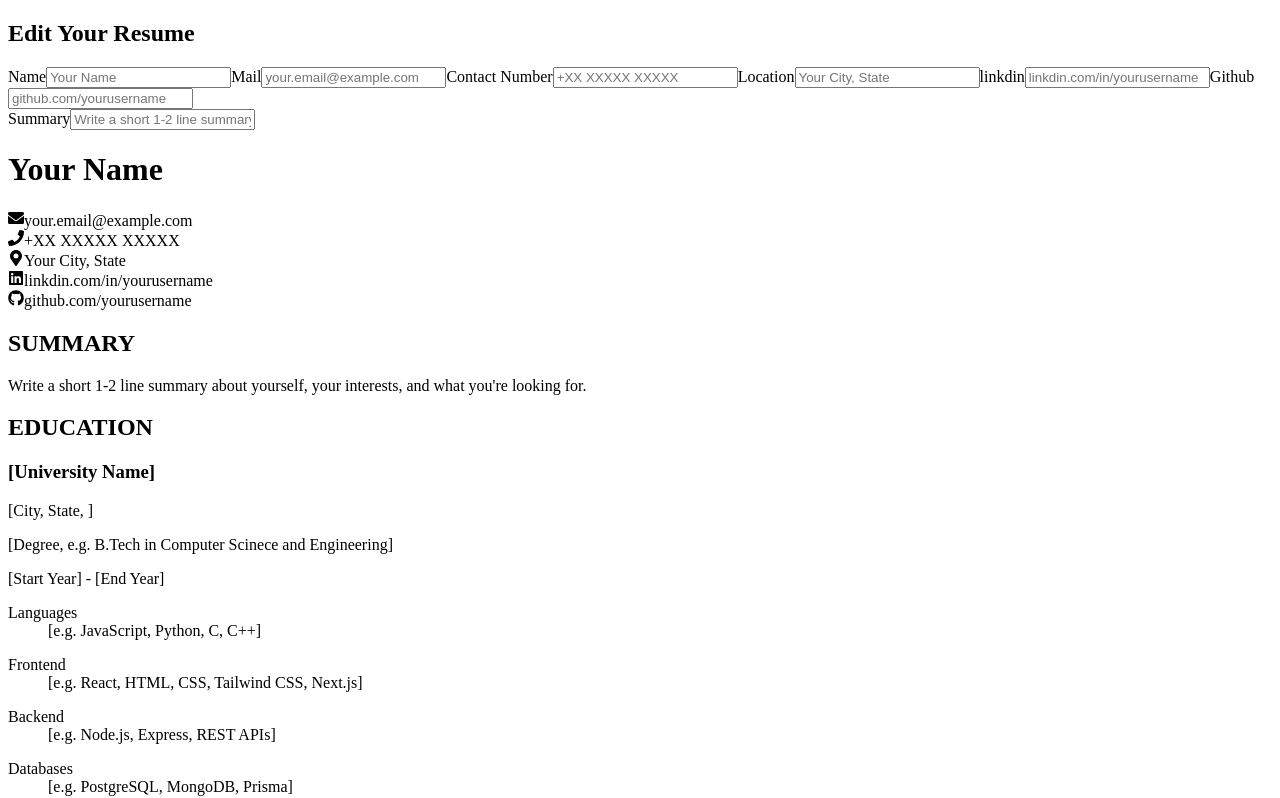
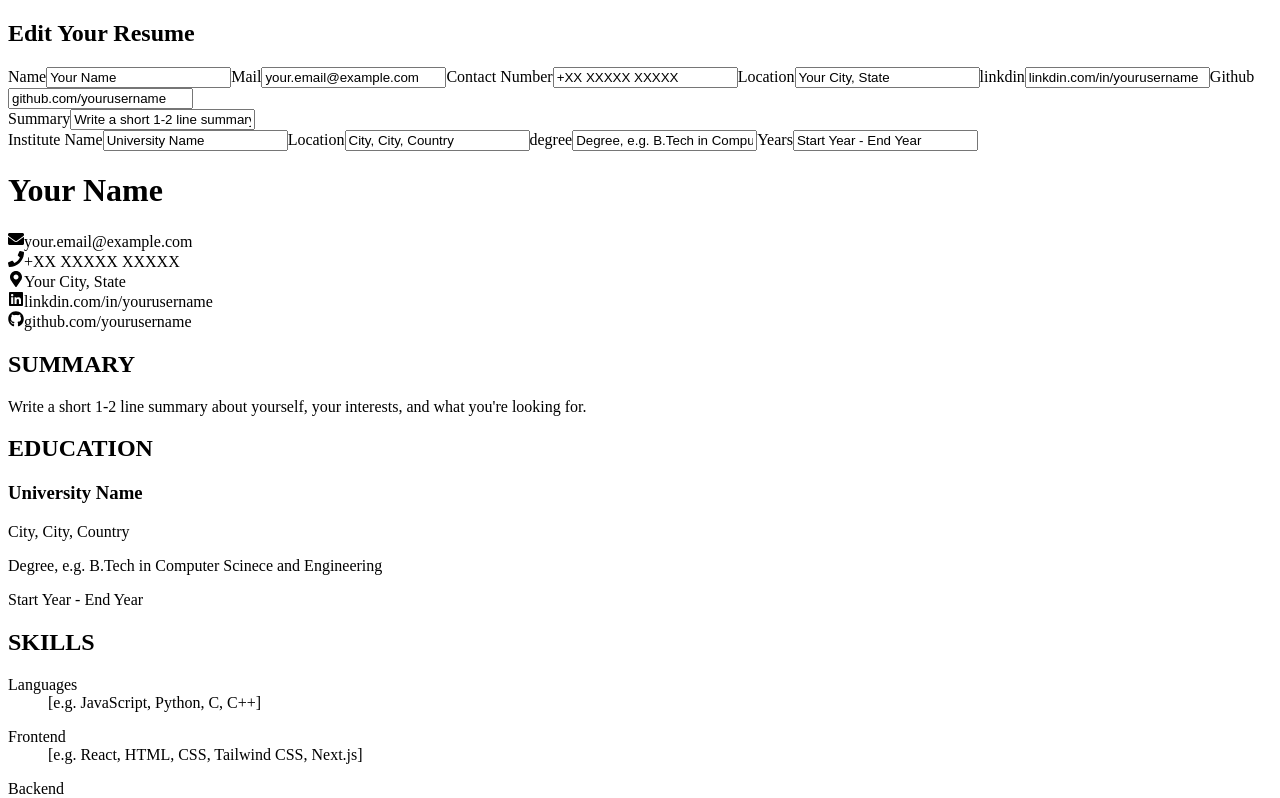
Before and after one commit to akshat-tyagi1/cvv-application, a React (Vite) app: page / in a window 1280 px wide. Shown: the top 798 px of the page. Built offline with nearby package versions, Linux system fonts and the light colour scheme.

Commit message:
feat: add education form

```diff
--- a/src/App.jsx
+++ b/src/App.jsx
@@ -24,12 +24,9 @@ function App() {
     {
       id: crypto.randomUUID(),
       name: "University Name",
-      city: "City",
-      state: "State",
-      county: "Country",
+      location: "City, City, Country",
       degree: "Degree, e.g. B.Tech in Computer Scinece and Engineering",
-      startYear: "Start Year",
-      endYear: "End Year",
+      years: "Start Year - End Year",
     },
   ]);
 
@@ -172,7 +169,7 @@ function App() {
 
   return (
     <div>
-      <Sidebar generalInfo={generalInfo} setGeneralInfo={setGeneralInfo} summary={summary} setSummary={setSummary}/>
+      <Sidebar generalInfo={generalInfo} setGeneralInfo={setGeneralInfo} summary={summary} setSummary={setSummary} education={education} setEducation={setEducation}/>
       <GeneralInfo generalInfo={generalInfo} />
       <Summary summary={summary} />
       <Education education={education} />
--- a/src/components/education.jsx
+++ b/src/components/education.jsx
@@ -5,19 +5,19 @@ function Education({ education }) {
 
       <div>
         {education.map(
-          ({ id, name, city, state, country, degree, startYear, endYear }) => (
+          ({ id, name, location, degree, years }) => (
             <article className="entry" key={id}>
               <div className="entry-header">
-                <h3>[{name}]</h3>
+                <h3>{name}</h3>
                 <span>
-                  [{city}, {state}, {country}]
+                  {location}
                 </span>
               </div>
 
               <div className="entry-details">
-                <p>[{degree}]</p>
+                <p>{degree}</p>
                 <span>
-                  [{startYear}] - [{endYear}]
+                  {years}
                 </span>
               </div>
             </article>
--- /dev/null
+++ b/src/components/educationForm.jsx
@@ -0,0 +1,62 @@
+function EducationForm({ education, setEducation }) {
+  return (
+    <div>
+      {education.map(({ id, name, location, degree, years}) => (
+        <div key={id}>
+          <label htmlFor="">Institute Name</label>
+          <input
+            type="text"
+            value={name}
+            onChange={(e) =>
+              setEducation(
+                education.map((entry) =>
+                  entry.id === id ? { ...entry, name: e.target.value } : entry,
+                ),
+              )
+            }
+          />
+
+          <label htmlFor="">Location</label>
+          <input
+            type="text"
+            value={location}
+            onChange={(e) =>
+              setEducation(
+                education.map((entry) =>
+                  entry.id === id ? { ...entry, location: e.target.value } : entry,
+                ),
+              )
+            }
+          />
+          <label htmlFor="">degree</label>
+          <input
+            type="text"
+            value={degree}
+            onChange={(e) =>
+              setEducation(
+                education.map((entry) =>
+                  entry.id === id ? { ...entry, degree: e.target.value } : entry,
+                ),
+              )
+            }
+          />
+          <label htmlFor="">Years</label>
+          <input
+            type="text"
+            value={years}
+            onChange={(e) =>
+              setEducation(
+                education.map((entry) =>
+                  entry.id === id ? { ...entry, years: e.target.value } : entry,
+                ),
+              )
+            }
+          />
+
+        </div>
+      ))}
+    </div>
+  );
+}
+
+export default EducationForm;
--- a/src/components/experience.jsx
+++ b/src/components/experience.jsx
@@ -15,14 +15,14 @@ function Experience({ expereinces }) {
           pointers,
         }) => (
           <article key={id} className="entry">
-            <div className="experience-header">
+            <div className="entry-header">
               <h3>[{title}]</h3>
               <span>
                 [{startMonthYear} – {endMonthYear}]
               </span>
             </div>
 
-            <div className="experience-details">
+            <div className="entry-details">
               <p>[{companyName}]</p>
               <span>
                 [{city}, {country}]
--- a/src/components/generalInfoForm.jsx
+++ b/src/components/generalInfoForm.jsx
@@ -5,7 +5,7 @@ function GeneralInfoForm({ generalInfo, setGeneralInfo }) {
       <input
         id=""
         type="text"
-        placeholder={generalInfo.name}
+        value={generalInfo.name}
         onChange={(e) =>
           setGeneralInfo({
             ...generalInfo,
@@ -18,7 +18,7 @@ function GeneralInfoForm({ generalInfo, setGeneralInfo }) {
       <input
         id=""
         type="text"
-        placeholder={generalInfo.email}
+        value={generalInfo.email}
         onChange={(e) =>
           setGeneralInfo({
             ...generalInfo,
@@ -31,7 +31,7 @@ function GeneralInfoForm({ generalInfo, setGeneralInfo }) {
       <input
         id=""
         type="text"
-        placeholder={generalInfo.contactNumber}
+        value={generalInfo.contactNumber}
         onChange={(e) =>
           setGeneralInfo({
             ...generalInfo,
@@ -44,7 +44,7 @@ function GeneralInfoForm({ generalInfo, setGeneralInfo }) {
       <input
         id=""
         type="text"
-        placeholder={generalInfo.location}
+        value={generalInfo.location}
         onChange={(e) =>
           setGeneralInfo({
             ...generalInfo,
@@ -57,7 +57,7 @@ function GeneralInfoForm({ generalInfo, setGeneralInfo }) {
       <input
         id=""
         type="text"
-        placeholder={generalInfo.linkdin}
+        value={generalInfo.linkdin}
         onChange={(e) =>
           setGeneralInfo({
             ...generalInfo,
@@ -70,7 +70,7 @@ function GeneralInfoForm({ generalInfo, setGeneralInfo }) {
       <input
         id=""
         type="text"
-        placeholder={generalInfo.github}
+        value={generalInfo.github}
         onChange={(e) =>
           setGeneralInfo({
             ...generalInfo,
--- a/src/components/sidebar.jsx
+++ b/src/components/sidebar.jsx
@@ -1,7 +1,15 @@
 import GeneralInfoForm from "./generalInfoForm";
 import SummaryForm from "./summaryForm";
+import EducationForm from "./educationForm";
 
-function Sidebar({ generalInfo , setGeneralInfo, summary, setSummary}) {
+function Sidebar({
+  generalInfo,
+  setGeneralInfo,
+  summary,
+  setSummary,
+  education,
+  setEducation,
+}) {
   return (
     <div>
       <h2>Edit Your Resume</h2>
@@ -13,6 +21,8 @@ function Sidebar({ generalInfo , setGeneralInfo, summary, setSummary}) {
         />
 
         <SummaryForm summary={summary} setSummary={setSummary} />
+
+        <EducationForm education={education} setEducation={setEducation} />
       </form>
     </div>
   );
--- a/src/components/skills.jsx
+++ b/src/components/skills.jsx
@@ -1,6 +1,7 @@
 function Skills({skills}) {
     return (
         <section className="resume-section">
+            <h2>SKILLS</h2>
             {skills.map(({id, category, technologies}) => (
                 <dl key={id} className="skill-row">
                     <dt>{category}</dt>
--- a/src/components/summaryForm.jsx
+++ b/src/components/summaryForm.jsx
@@ -4,7 +4,7 @@ function SummaryForm({ summary, setSummary }) {
       <label htmlFor="">Summary</label>
       <input
         type="text"
-        placeholder={summary}
+        value={summary}
         onChange={(e) => setSummary(e.target.value)}
       />
     </div>
```
